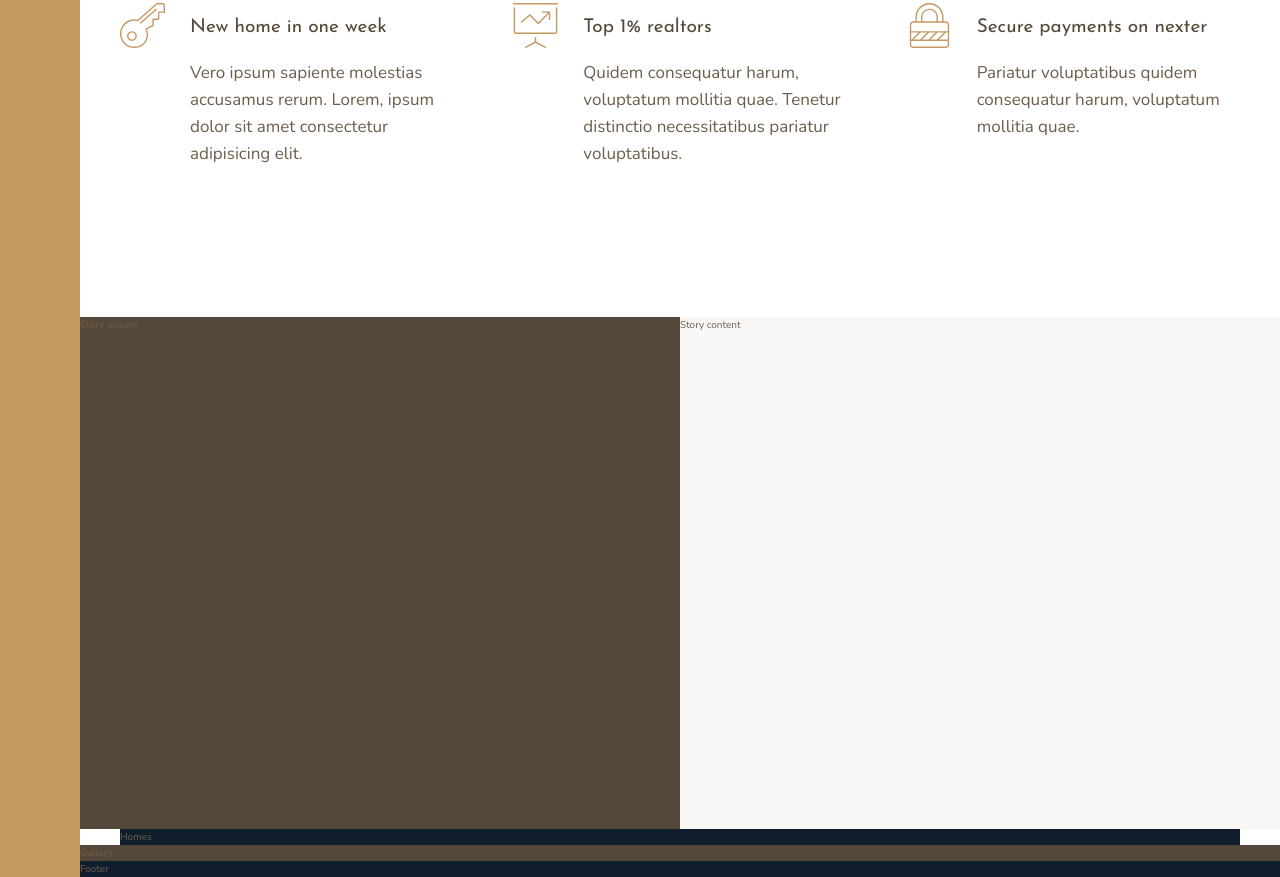
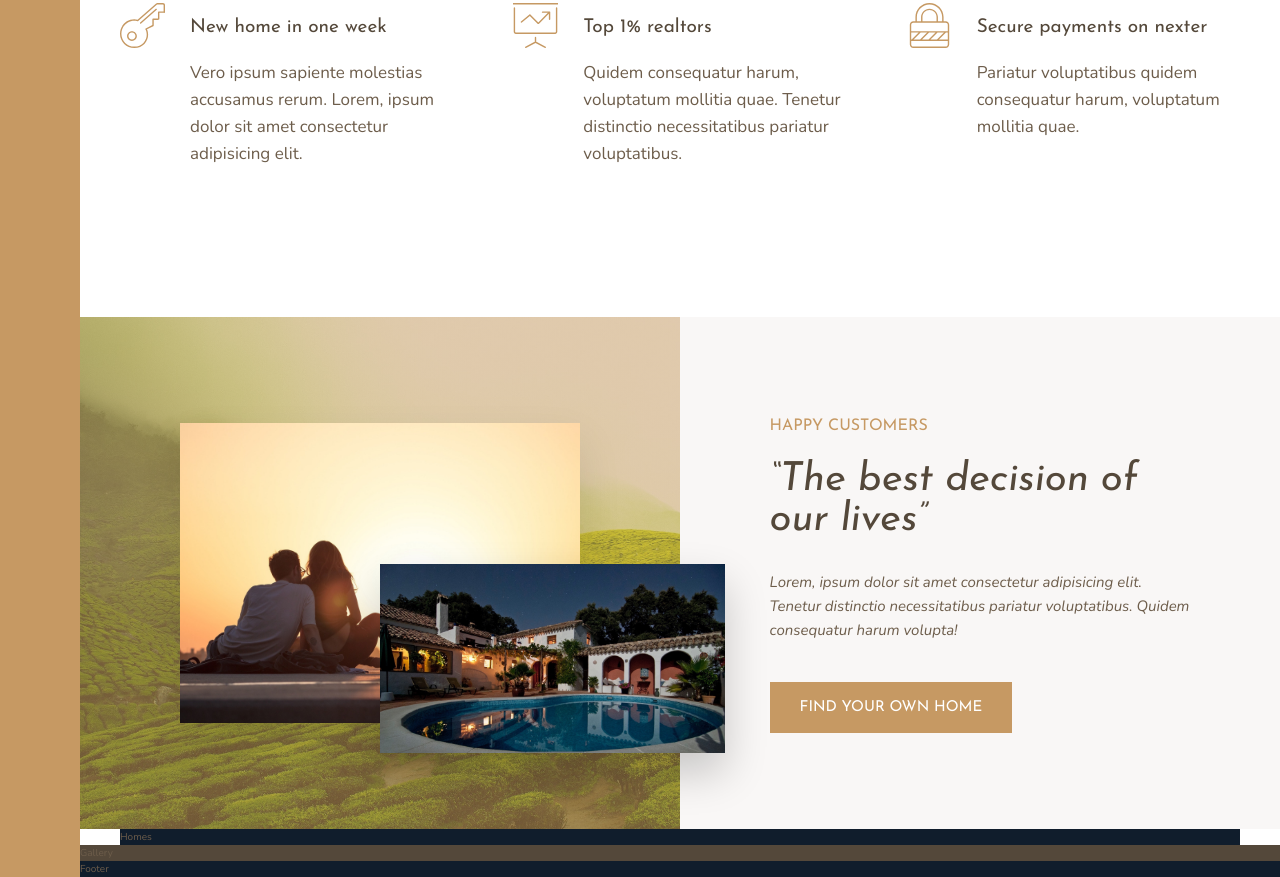
Before and after one commit to DalatCoder/Advanced-CSS-Course, a website: page Nexter-Grid/index.html in a window 1280 px wide. Shown: the part 991-1868 px from the top of the page. Drawn offline with nearby package versions, Linux system fonts and the light colour scheme.

Commit message:
Complete Story Section 🔥

```diff
--- a/Nexter-Grid/index.html
+++ b/Nexter-Grid/index.html
@@ -91,10 +91,17 @@
 	</section>
 
 	<div class="story__pictures">
-		Story picture
+		<img src="img/story-1.jpeg" alt="Couple with new house" class="story__img--1">
+		<img src="img/story-2.jpeg" alt="New house" class="story__img--2">
 	</div>
 	<div class="story__content">
-		Story content
+		<h3 class="heading-3 margin-bottom-sm">Happy Customers</h3>
+		<h2 class="heading-2 heading-2--dark margin-bottom-md">&ldquo;The best decision of our lives&rdquo;</h2>
+		<p class="story__text">
+			Lorem, ipsum dolor sit amet consectetur adipisicing elit. Tenetur distinctio necessitatibus pariatur voluptatibus.
+			Quidem consequatur harum volupta!
+		</p>
+		<button class="btn">Find your own home</button>
 	</div>
 
 	<section class="homes">
--- a/Nexter-Grid/sass/_story.scss
+++ b/Nexter-Grid/sass/_story.scss
@@ -1,13 +1,54 @@
 .story {
   &__pictures {
-    background-color: $color-grey-dark-1;
+    grid-column: full-start / col-end 4;
+    background-image: linear-gradient(
+        rgba($color-primary, 0.5),
+        rgba($color-primary, 0.5)
+      ),
+      url("../img/back.jpg");
+    background-size: cover;
+    background-position: center center;
 
-    grid-column: full-start / col-end 4;
+    display: grid;
+    grid-template-rows: repeat(6, 1fr);
+    grid-template-columns: repeat(6, 1fr);
+    align-items: center;
+  }
+
+  &__img--1 {
+    width: 100%;
+
+    grid-row: 2 / span 4;
+    grid-column: 2 / span 4;
+
+    box-shadow: 0 2rem 4rem rgba(0, 0, 0, 0.1);
+  }
+
+  &__img--2 {
+    width: 115%;
+    z-index: 10;
+    box-shadow: 0 2rem 4rem rgba(0, 0, 0, 0.2);
+
+    grid-row: 4 / span 2;
+    grid-column: 4 / -1;
   }
 
   &__content {
     background-color: $color-grey-light-1;
 
     grid-column: col-start 5 / full-end;
+    padding: 6rem 7vw;
+
+    // Using flex box for one dimensional layout
+    display: flex;
+    flex-direction: column;
+    justify-content: center;
+    align-items: flex-start;
+  }
+
+  &__text {
+    font-size: 1.5rem;
+    font-style: italic;
+    margin-bottom: 4rem;
   }
 }
```
Also changed, not shown: Nexter-Grid/css/style.css.
